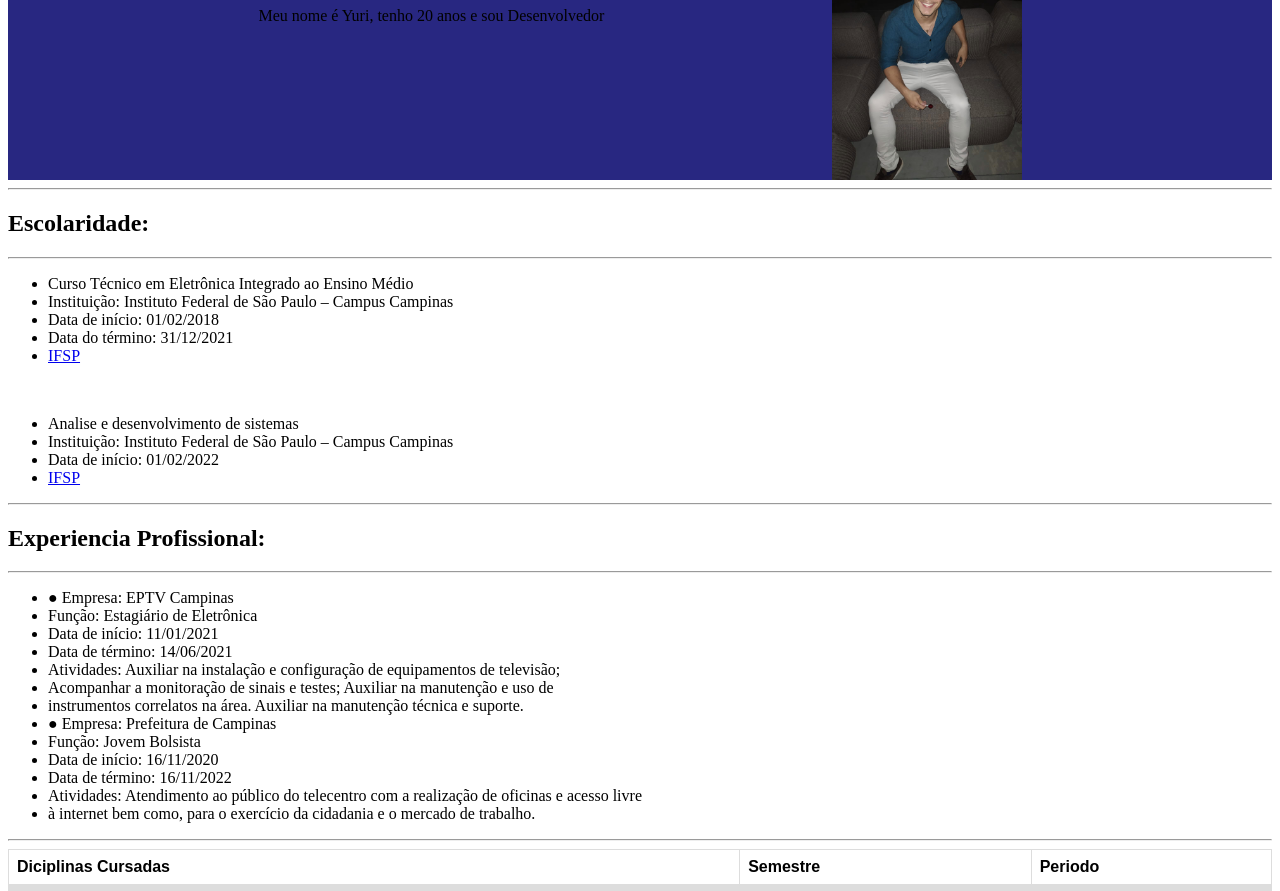
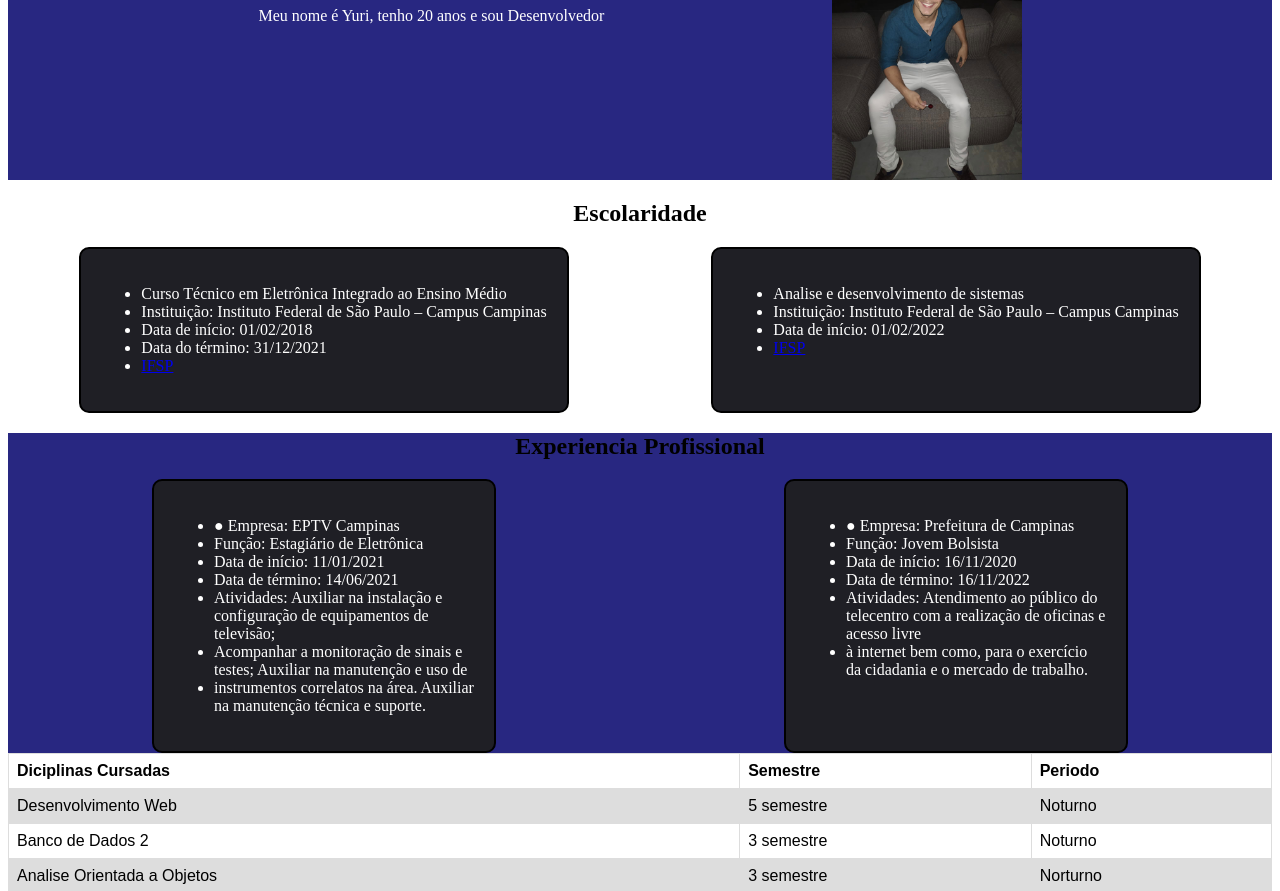
Before and after one commit to yuribrito01/paginaPessoal, a website: page index.html in a window 1280 px wide. Shown: the part 123-1014 px from the top of the page. Drawn offline with Linux system fonts and the light colour scheme.

Commit message:
ajustando esqueleto da pagina

```diff
--- a/index.html
+++ b/index.html
@@ -34,9 +34,9 @@
     </div>
 
     <div id="school">
-      <hr>
-      <h2>Escolaridade:</h2>
-      <hr>
+      <h2 id="schoolTitle">Escolaridade</h2>
+      <div id="schoolConteud">
+        <div id="tecnic">
           <ul>
             <li>
               Curso Técnico em Eletrônica Integrado ao Ensino Médio
@@ -53,28 +53,30 @@
             <li>
               <a href="https://www.ifsp.edu.br/" target="_blank">IFSP</a>
             </li>
-      </ul><br>
+          </ul>
+        </div>
+        <div id="university">
           <ul>
             <li>
               Analise e desenvolvimento de sistemas </li>
-
             <li>
               Instituição: Instituto Federal de São Paulo – Campus Campinas
             </li>
             <li>
               Data de início: 01/02/2022
             </li>
-
             <li>
               <a href="https://www.ifsp.edu.br/" target="_blank">IFSP</a>
             </li>
           </ul>
         </div>
+      </div>
+    </div>
 
     <div id="work">
-      <hr>
-      <h2>Experiencia Profissional:</h2>
-      <hr>
+      <h2 id="workTitle">Experiencia Profissional</h2>
+      <div id="workConteud">
+        <div id="eptv">
           <ul>
               <li>● Empresa: EPTV Campinas</li>
               <li>Função: Estagiário de Eletrônica</li>
@@ -83,6 +85,10 @@
               <li>Atividades: Auxiliar na instalação e configuração de equipamentos de televisão;</li>
               <li>Acompanhar a monitoração de sinais e testes; Auxiliar na manutenção e uso de</li>
               <li>instrumentos correlatos na área. Auxiliar na manutenção técnica e suporte.</li>
+          </ul>
+        </div>
+        <div id="juventude">
+          <ul>
             <li>● Empresa: Prefeitura de Campinas</li>
             <li>Função: Jovem Bolsista</li>
             <li>Data de início: 16/11/2020</li>
@@ -90,7 +96,8 @@
             <li>Atividades: Atendimento ao público do telecentro com a realização de oficinas e acesso livre</li>
             <li>à internet bem como, para o exercício da cidadania e o mercado de trabalho.</li>
           </ul>
-      <hr>
+        </div>
+      </div>
     </div>
     <div class="tabela">
       <table>
--- a/style.css
+++ b/style.css
@@ -31,7 +31,67 @@ nav li {
   text-align: center;
 }
 
+#schoolConteud{
+  width: 100%;
+  display: flex;
+  justify-content: space-around;
+  margin-top: 1%;
+}
 
+#schoolTitle{
+text-align: center;
+color: black;
+}
+
+p, li, h1, h2{
+  color: white;
+}
+
+#tecnic{
+  border: 2px solid black;
+  border-radius: 10px;
+  background: rgba(31, 31, 37, 1);
+  padding: 20px;
+}
+
+#university{
+  border: 2px solid black;
+  border-radius: 10px;
+  background: rgba(31, 31, 37, 1);
+  padding: 20px;
+}
+
+#workTitle{
+  color: black;
+  text-align: center;
+}
+
+#workConteud{
+  color: black;
+  display: flex;
+  justify-content: space-around;
+}
+
+#eptv{
+  border: 2px solid black;
+  border-radius: 10px;
+  background: rgba(31, 31, 37, 1);
+  padding: 20px;
+  width: 300px;
+
+}
+
+#juventude{
+  border: 2px solid black;
+  border-radius: 10px;
+  background: rgba(31, 31, 37, 1);
+  padding: 20px;
+  width: 300px;
+}
+
+#work{
+  background-color: rgba(40, 39, 129, 1);
+}
 
 table {
     font-family: arial, sans-serif;
```
Lines whose indentation alone changed are shown as unchanged.
